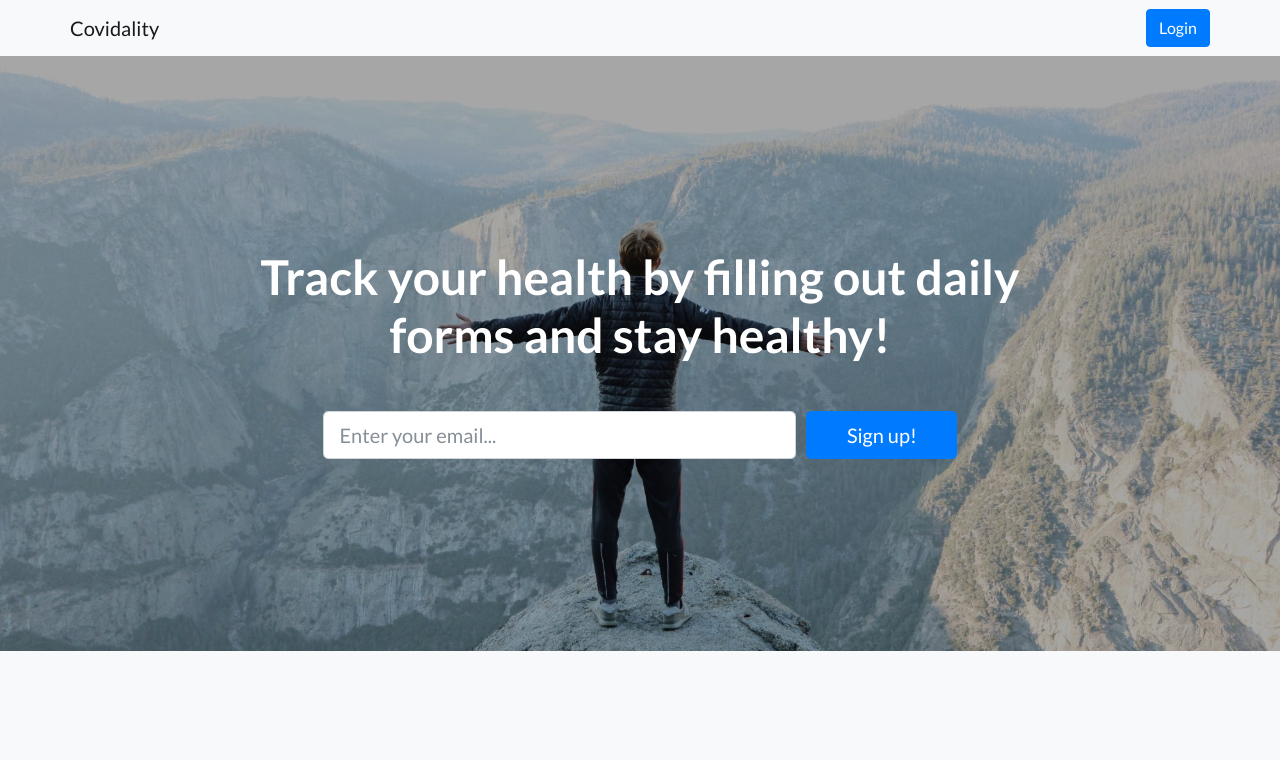
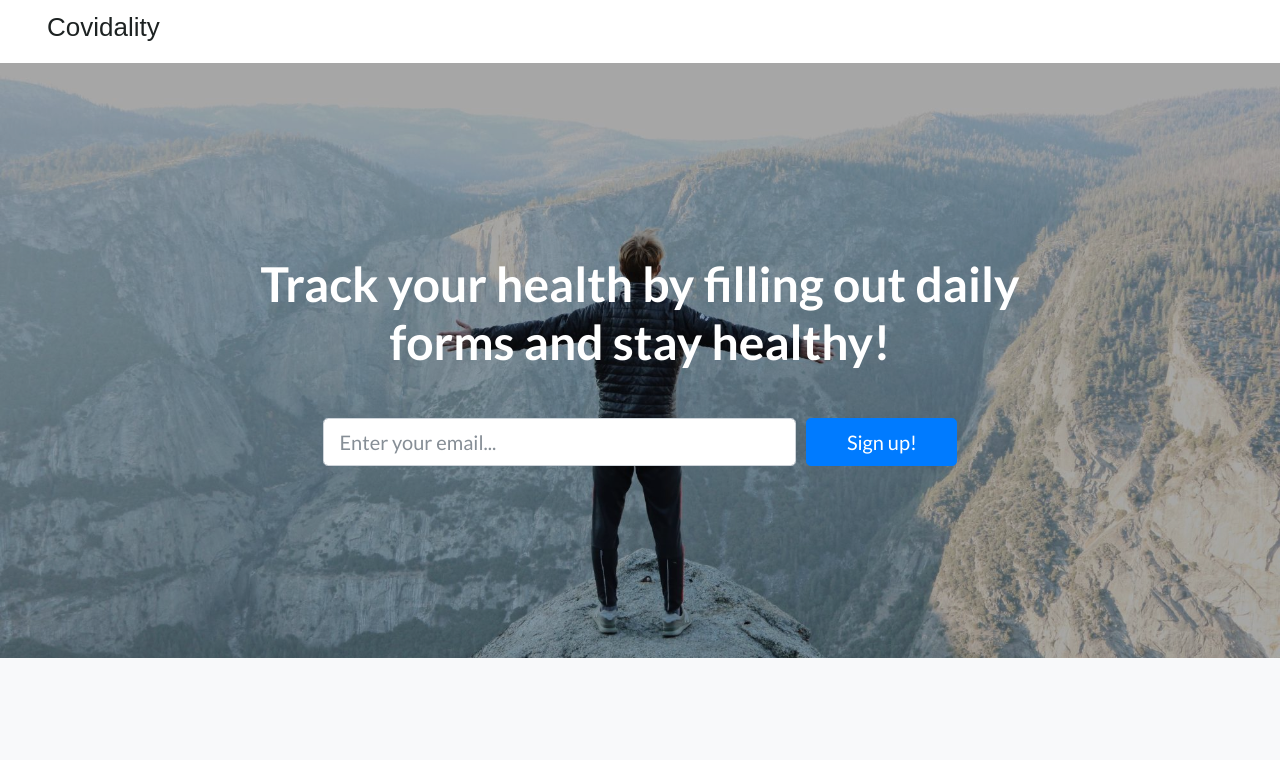
Before and after one commit to HarshVardhan12102002/Covidalityweb.github.io, a plain HTML site: page index.html in a window 1280 px wide. Shown: the top 760 px of the page. Drawn offline with nearby package versions, Linux system fonts and the light colour scheme.

Commit message:
Updated index.html

```diff
--- a/index.html
+++ b/index.html
@@ -18,9 +18,17 @@
 </head>
 
 <body>
-    <nav class="navbar navbar-light navbar-expand bg-light navigation-clean">
-        <div class="container"><a class="navbar-brand" href="index.html">Covidality</a><button data-toggle="collapse" class="navbar-toggler" data-target="#navcol-1"></button>
-            <div class="collapse navbar-collapse" id="navcol-1"><a class="btn btn-primary ml-auto" role="button" href="login.html">Login</a></div>
+    <nav class="navbar navbar-dark navbar-expand-md sticky-top" id="app-navbar">
+        <div class="container-fluid"><a class="navbar-brand" href="#"></a><label style="font-size: 26px;font-family: Poppins, sans-serif;color: rgb(29, 34, 34);">Covidality</label><button data-toggle="collapse" class="navbar-toggler" data-target="#navcol-2"><span class="sr-only">Toggle navigation</span><span class="navbar-toggler-icon"></span></button>
+            <div
+                class="collapse navbar-collapse" id="navcol-2">
+                <ul class="nav navbar-nav ml-auto">
+                    <li class="nav-item"><a class="nav-link active" href="#" style="margin-left: 0px;margin-bottom: 0px;">Home</a></li>
+                    <li class="nav-item"><a class="nav-link" href="#" style="color: rgb(255,255,255);">Contact us</a></li>
+                    <li class="nav-item"><a class="nav-link" href="#" style="color: rgb(255,255,255);">About Us</a></li>
+                    <li class="nav-item"><a class="nav-link" href="#" style="color: rgb(255,255,255);">Login/Register</a></li>
+                </ul>
+        </div>
         </div>
     </nav>
     <header class="masthead text-white text-center" style="background:url(&quot;assets/img/jason-hogan-YyFwUKzv5FM-unsplash.jpg&quot;)no-repeat center center;background-size:cover;">
```
